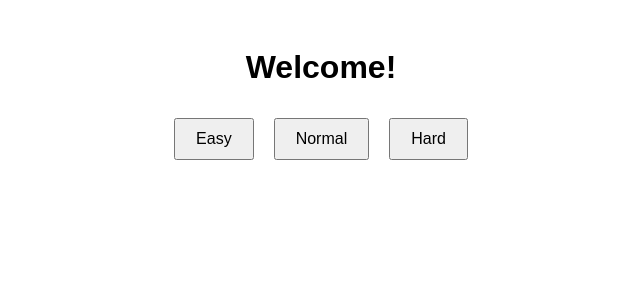
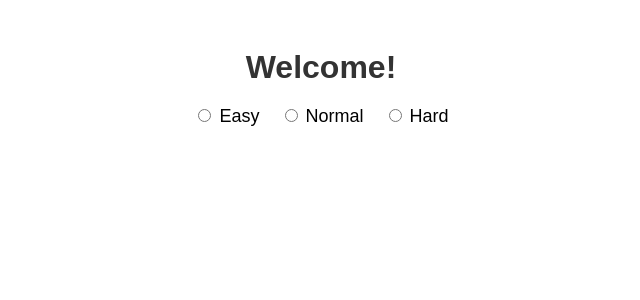
Before and after one commit to acciojob/memory-game-Gokleshchaudhary, a React (Create React App) app: page / in a window 1280 px wide. Shown: the top 300 px of the page, without its empty margins (319-959 px from the left). Built offline with nearby package versions, Linux system fonts and the light colour scheme; the HTML template or start-up script is replaced by a standard one.

Commit message:
update code

```diff
--- a/src/App.js
+++ b/src/App.js
@@ -3,26 +3,6 @@ import "./styles.css";
 
 function App() {
   const [level, setLevel] = useState(null);
-  const [tiles, setTiles] = useState([]);
-
-  const startGame = (selectedLevel) => {
-    setLevel(selectedLevel);
-
-    let pairs = 0;
-    if (selectedLevel === "easy") pairs = 4;
-    if (selectedLevel === "normal") pairs = 8;
-    if (selectedLevel === "hard") pairs = 16;
-
-    // numbers generate karo (pairs * 2 tiles)
-    const numbers = [];
-    for (let i = 1; i <= pairs; i++) {
-      numbers.push(i, i);
-    }
-
-    // shuffle tiles
-    const shuffled = numbers.sort(() => Math.random() - 0.5);
-    setTiles(shuffled);
-  };
 
   return (
     <div className="app">
@@ -30,29 +10,41 @@ function App() {
         <div>
           <h1>Welcome!</h1>
           <div className="levels_container">
-            <button id="easy" onClick={() => startGame("easy")}>
+            <label>
+              <input
+                type="radio"
+                id="easy"
+                name="level"
+                onChange={() => setLevel("easy")}
+              />
               Easy
-            </button>
-            <button id="normal" onClick={() => startGame("normal")}>
+            </label>
+            <label>
+              <input
+                type="radio"
+                id="normal"
+                name="level"
+                onChange={() => setLevel("normal")}
+              />
               Normal
-            </button>
-            <button id="hard" onClick={() => startGame("hard")}>
+            </label>
+            <label>
+              <input
+                type="radio"
+                id="hard"
+                name="level"
+                onChange={() => setLevel("hard")}
+              />
               Hard
-            </button>
+            </label>
           </div>
         </div>
       )}
 
       {level && (
-        <div>
+        <div className="cells_container">
           <h2>{level.charAt(0).toUpperCase() + level.slice(1)} Mode</h2>
-          <div className="cells_container">
-            {tiles.map((num, index) => (
-              <div key={index} className="cell">
-                ?
-              </div>
-            ))}
-          </div>
+          {/* Tiles generate होंगे यहाँ */}
         </div>
       )}
     </div>
--- a/src/styles.css
+++ b/src/styles.css
@@ -4,34 +4,38 @@
   padding: 20px;
 }
 
+h1 {
+  color: #333;
+  margin-bottom: 20px;
+}
+
 .levels_container {
+  display: flex;
+  justify-content: center;
+  gap: 20px;
   margin-top: 20px;
 }
 
-.levels_container button {
-  margin: 10px;
-  padding: 10px 20px;
-  font-size: 16px;
+.levels_container label {
+  font-size: 18px;
+  cursor: pointer;
+}
+
+.levels_container input[type="radio"] {
+  margin-right: 8px;
   cursor: pointer;
 }
 
 .cells_container {
   display: grid;
-  grid-template-columns: repeat(4, 80px);
-  grid-gap: 10px;
-  justify-content: center;
-  margin-top: 20px;
+  grid-template-columns: repeat(auto-fit, minmax(80px, 1fr));
+  gap: 10px;
+  max-width: 500px;
+  margin: 20px auto;
 }
 
-.cell {
-  width: 80px;
-  height: 80px;
-  background: lightblue;
-  display: flex;
-  justify-content: center;
-  align-items: center;
-  font-size: 22px;
-  cursor: pointer;
-  border-radius: 5px;
-  user-select: none;
+.cells_container h2 {
+  grid-column: span 4;
+  text-align: center;
+  margin-bottom: 10px;
 }
```
